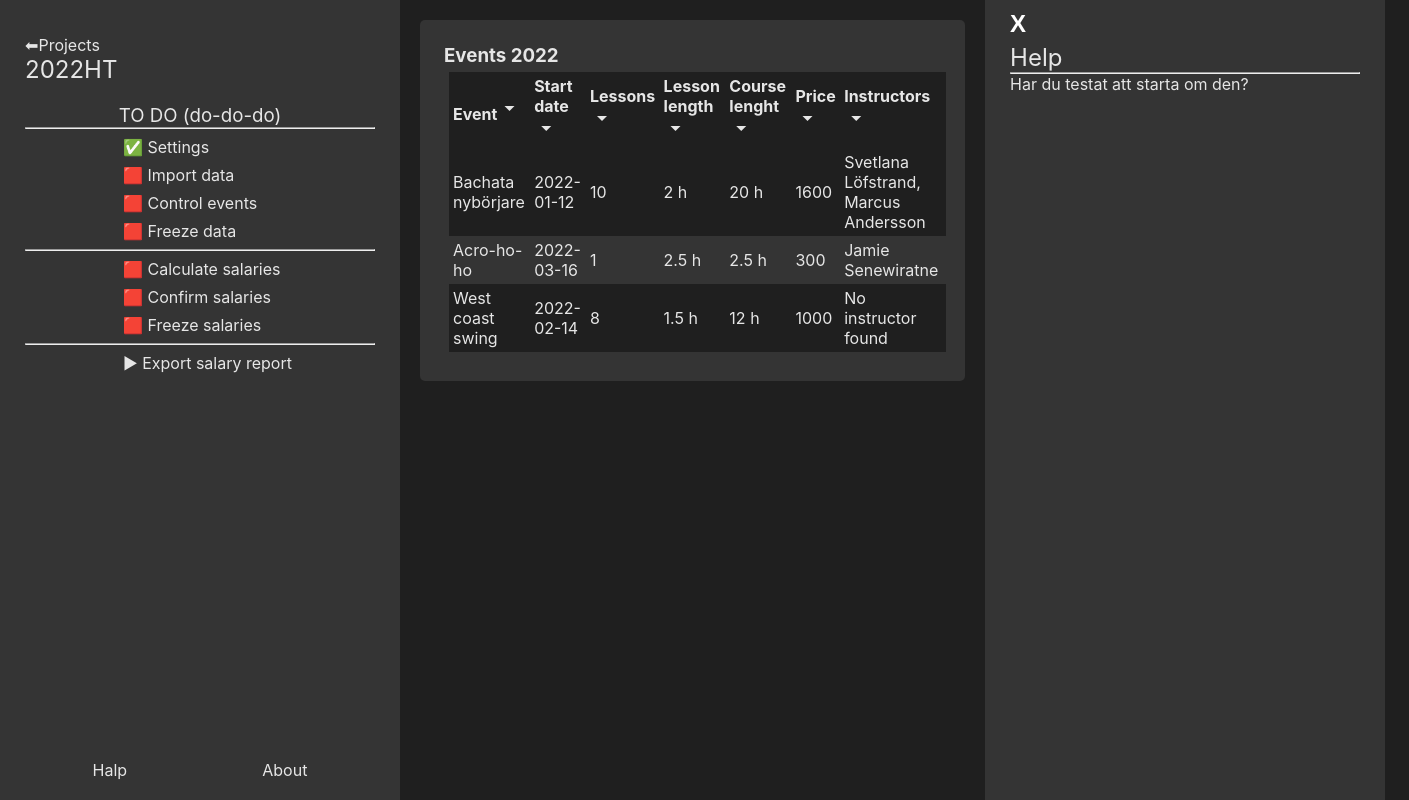
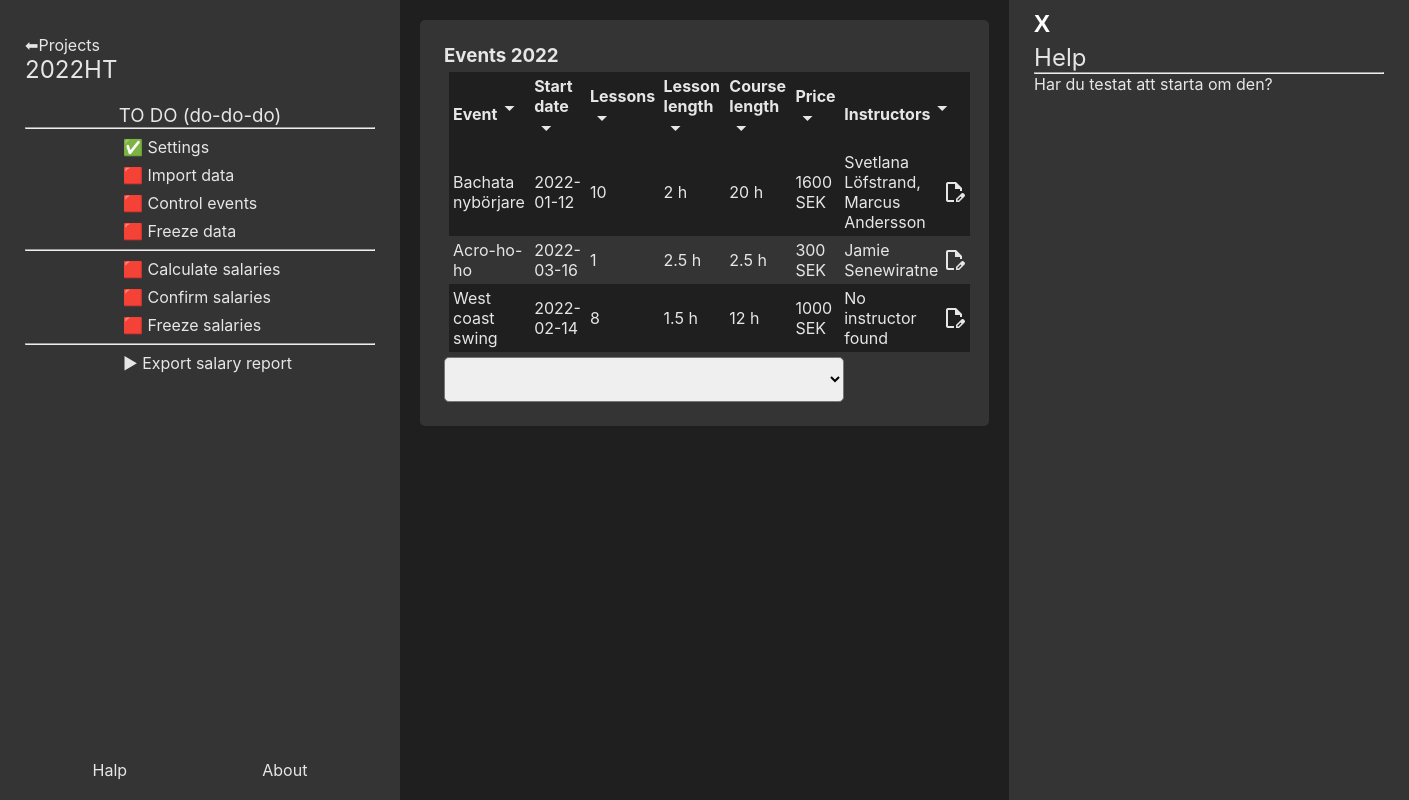
Before and after one commit to desirewp/salary-calculator, a React (Vite) app in the folder salary-calculator/: page /project/1/event-data in a window 1280 px wide. Shown: the whole page, 1409 px wide, since content can reach past the window. Built offline with nearby package versions, Linux system fonts and the light colour scheme.

Commit message:
starting to add feature to add instructor

```diff
--- a/salary-calculator/src/components/Project/Events/Events.css
+++ b/salary-calculator/src/components/Project/Events/Events.css
@@ -25,3 +25,17 @@
   .events-table tr:hover {
     background: #4e4e4e;
   }
+
+  .flex-row-between{
+    display: flex;
+    justify-content: space-between;
+    align-items: center;
+  }
+
+.material-symbols-outlined{
+  color: #E6E6E6;
+  cursor: pointer;
+}
+.material-symbols-outlined:hover{
+color:  #1f1f1f
+}
--- a/salary-calculator/src/components/Project/Events/Events.tsx
+++ b/salary-calculator/src/components/Project/Events/Events.tsx
@@ -1,8 +1,13 @@
-import { eventsVT22, instructors2023 } from "../../../assets/Classes";
+import { eventsVT22, Instructor, instructors2023 } from "../../../assets/Classes";
 import "./Events.css";
 
 const Events = () => {
-  const getInstructorName = (instructorId: string) => {
+  const formatInstructorName = (instructor : Instructor) => {
+    return `${instructor.fName} ${instructor.lName}`
+   }
+
+
+  const getInstructorNameById = (instructorId: string) => {
     // Hittar den instruktör som matchar idt kopplat på kursen
     const instructor = instructors2023.find(
       (instructor) => instructorId == instructor.id
@@ -20,12 +25,12 @@ const Events = () => {
       return "No instructor found";
     } else if (instructors.length > 1) {
       const instructorArray = instructors.map((instructor) => {
-        return getInstructorName(instructor);
+        return getInstructorNameById(instructor);
       });
       return (instructorText = instructorArray.join(", "));
     } else {
       instructorArray = instructors.map((instructor) => {
-        return getInstructorName(instructor);
+        return getInstructorNameById(instructor);
       });
       return (instructorText = instructorArray.join(","));
     }
@@ -72,7 +77,7 @@ const Events = () => {
               </th>
               <th>
                 <p>
-                  Course lenght
+                  Course length
                   <span className="material-symbols-outlined">
                     arrow_drop_down
                   </span>
@@ -116,16 +121,22 @@ const Events = () => {
                     <p>{event.lessons * event.lessonLength} h</p>
                   </td>
                   <td>
-                    <p>{event.price}</p>
+                    <p>{event.price} SEK</p>
                   </td>
-                  <td>
-                    <p>{checkForInstructors(event.instructors)}</p>
+                  <td className="flex-row-between">
+                    <p>{checkForInstructors(event.instructors)} </p>
+                    <span class="material-symbols-outlined">edit_document</span>
                   </td>
                 </tr>
               );
             })}
           </tbody>
         </table>
+
+
+        <select name="" id="">
+
+        </select>
       </div>
     </section>
   );
```
